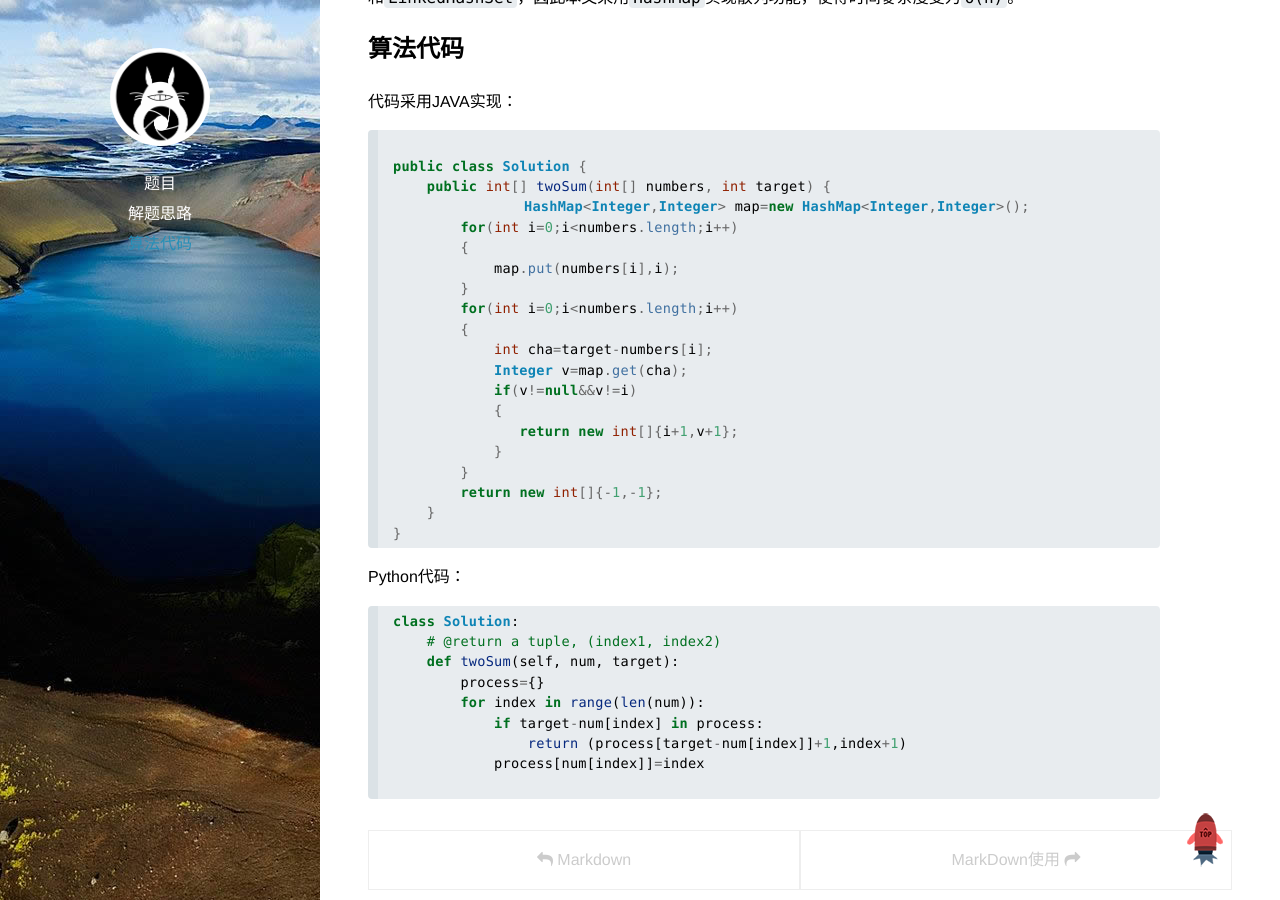
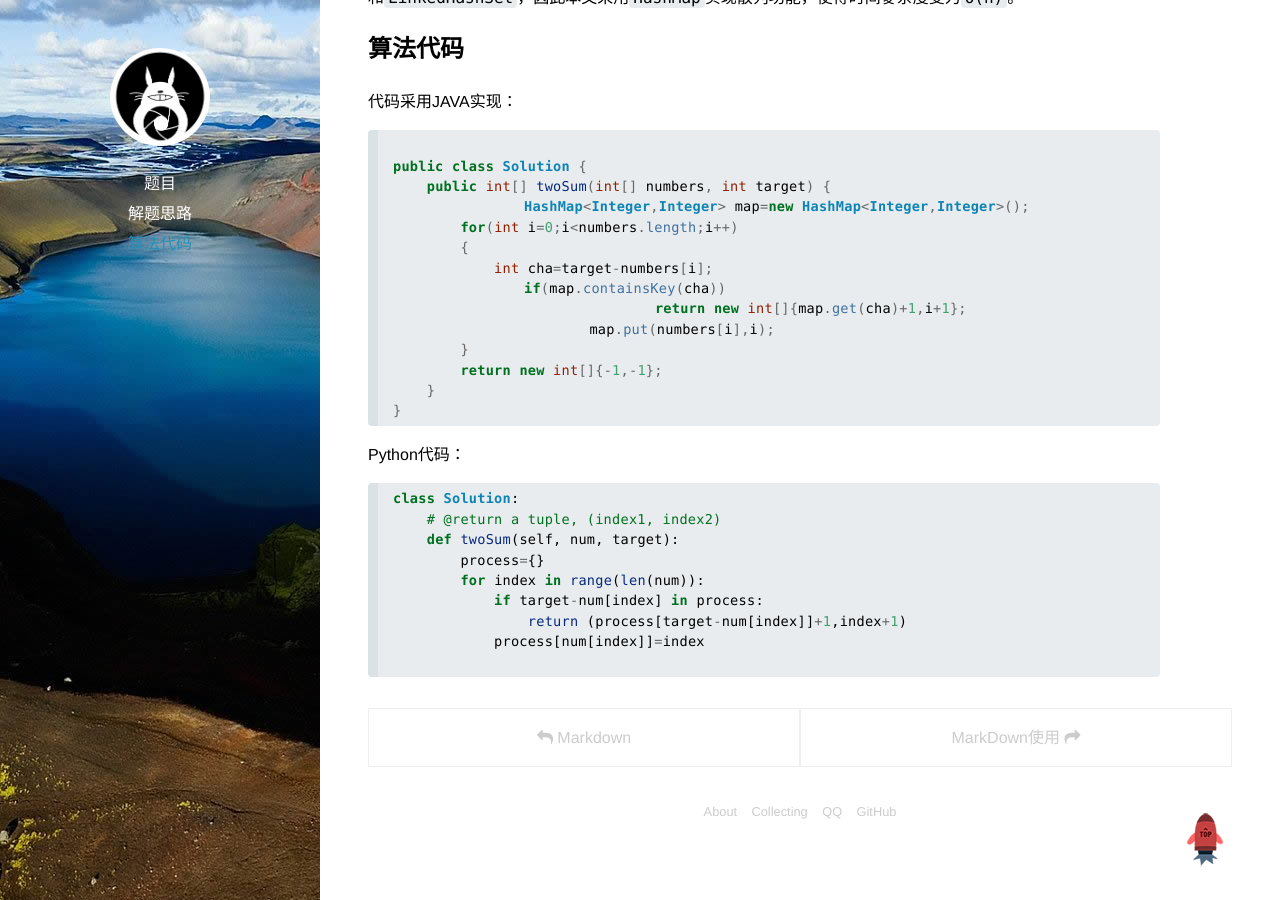
Before and after one commit to hexo2hexo/xwzpp.github.io, a Jekyll site: the page built from _posts/2014-12-04-leetcode-two-sum.md, in a window 1280 px wide and 900 px high, scrolled down 722 px. Built offline with Jekyll 4.4.1, drawn with Linux system fonts in a browser that asks for light colours; Markdown is read by kramdown in place of the engine named in the settings; comment, search, counter and statistics services are not loaded.

Commit message:
2015-3-26

```diff
--- a/_posts/2014-12-04-leetcode-two-sum.md
+++ b/_posts/2014-12-04-leetcode-two-sum.md
@@ -36,16 +36,10 @@ public class Solution {
    		HashMap<Integer,Integer> map=new HashMap<Integer,Integer>();
         for(int i=0;i<numbers.length;i++)
         {
-            map.put(numbers[i],i);
-        }
-        for(int i=0;i<numbers.length;i++)
-        {
             int cha=target-numbers[i];
-            Integer v=map.get(cha);
-            if(v!=null&&v!=i)
-            {
-               return new int[]{i+1,v+1};
-            }
+           	if(map.containsKey(cha))
+				return new int[]{map.get(cha)+1,i+1};
+			map.put(numbers[i],i);
         }
         return new int[]{-1,-1};
     }
```
